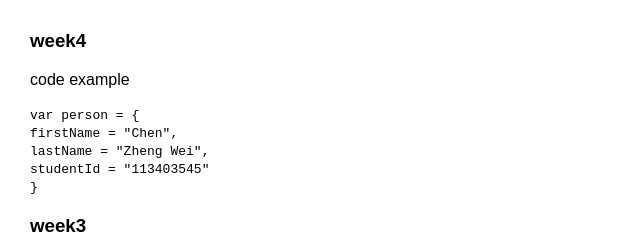
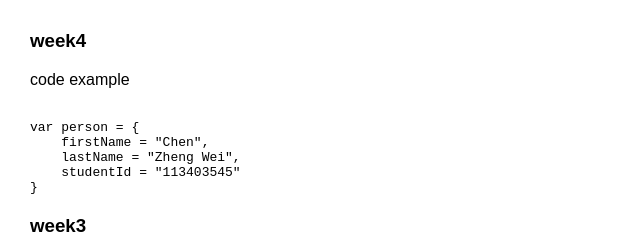
Before and after one commit to Peterchen1120/html_homework, a plain HTML site: page index.html in a window 1280 px wide. Shown: the top 245 px of the page, without its empty margins (0-640 px from the left). Drawn offline with Linux system fonts and the light colour scheme.

Commit message:
Improve HTML structure and code formatting
Updated code example formatting and added 'pre' tag for better readability.

```diff
--- a/index.html
+++ b/index.html
@@ -53,13 +53,13 @@
     <div>
         <h3>week4</h3>
         <p>code example</p>
-        <code>
-            var person = {<br>
-                firstName = "Chen",<br>
-                lastName = "Zheng Wei",<br>
-                studentId = "113403545"<br>
-            }
-        </code>
+        <pre><code>
+var person = {
+    firstName = "Chen",
+    lastName = "Zheng Wei",
+    studentId = "113403545"
+}
+</code></pre>
     </div>
     <div>
         <h3>week3</h3>
```
